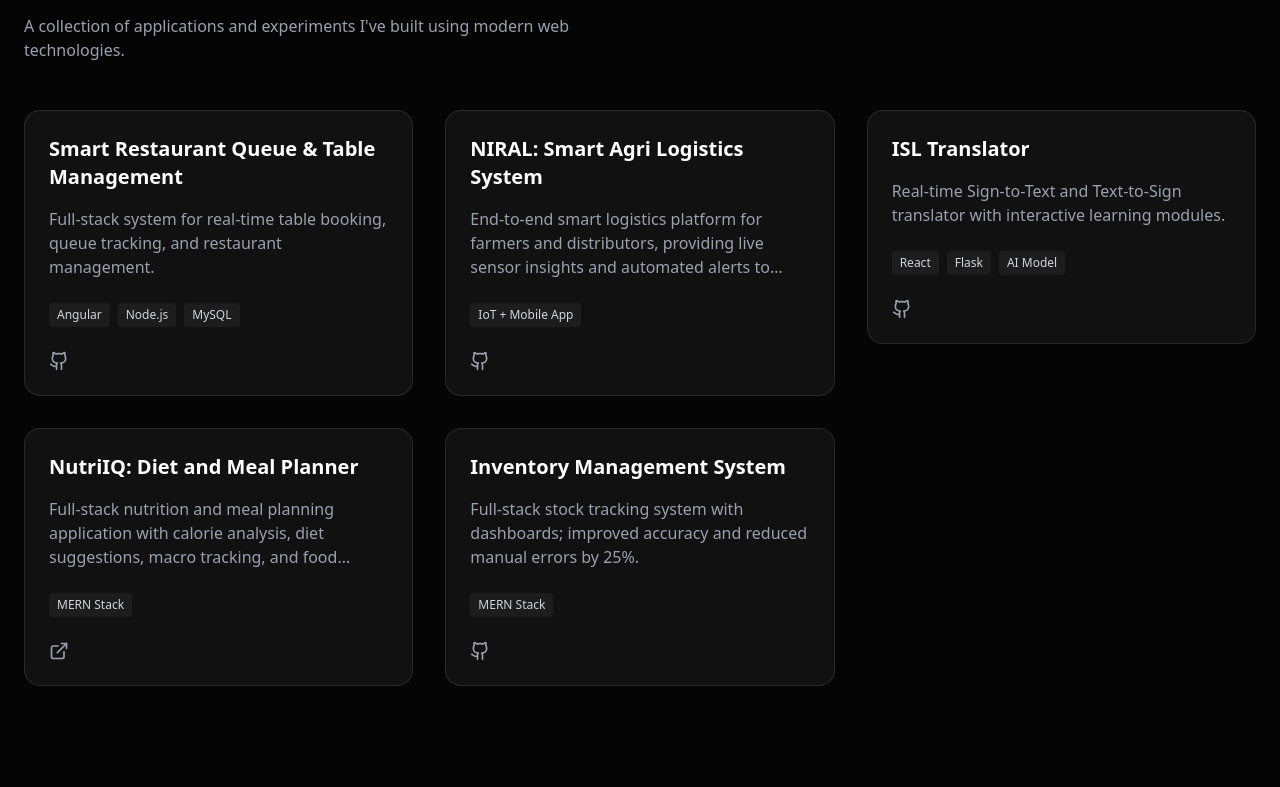
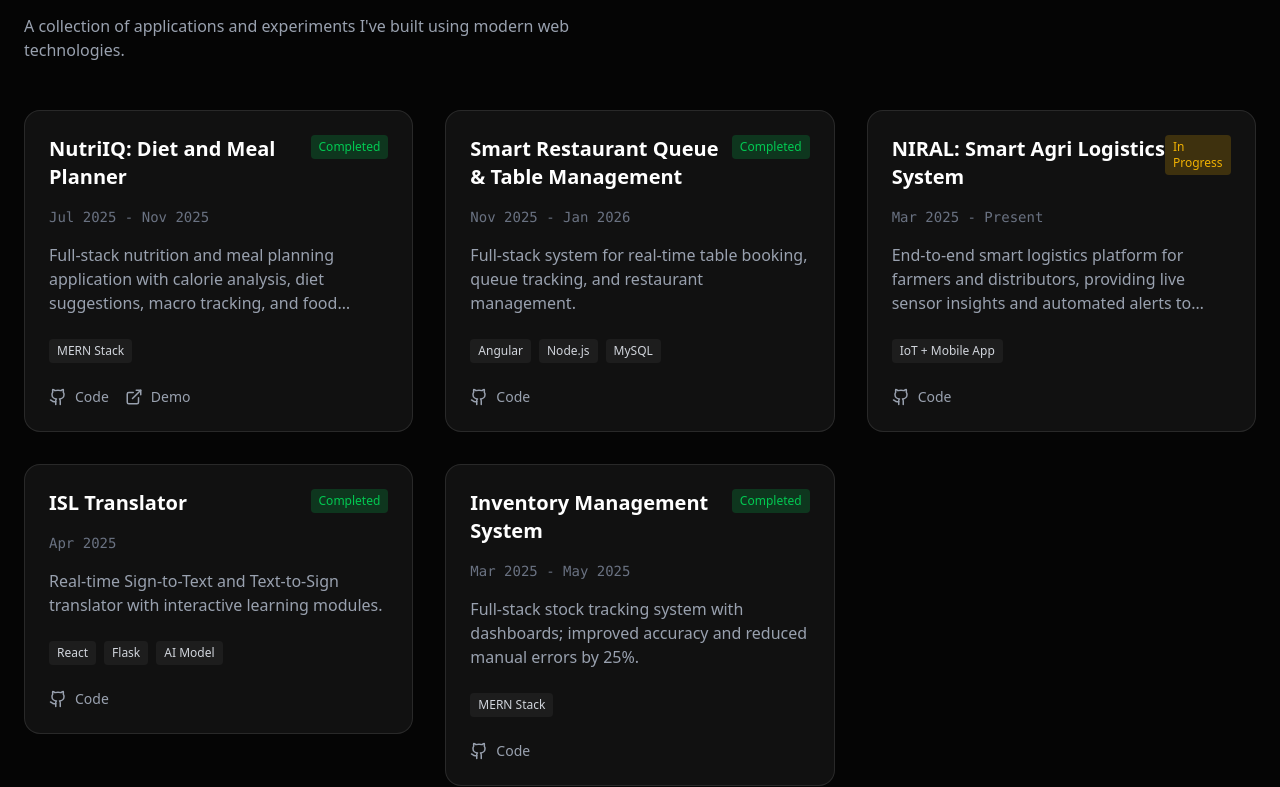
Before and after one commit to nitheesh1122/portfolio, a React (Vite) app: page / in a window 1280 px wide. Shown: the part 1693-2480 px from the top of the page. Built offline with nearby package versions, Linux system fonts and the light colour scheme.

Commit message:
updated project details

```diff
--- a/src/components/sections/Hero.tsx
+++ b/src/components/sections/Hero.tsx
@@ -85,8 +85,23 @@ const Hero = () => {
                     </Reveal>
 
                     {/* Stats / Highlights */}
-                    <Reveal delay={2}>
-                        <div className="mt-20 grid grid-cols-2 md:grid-cols-4 gap-8 border-t border-white/5 pt-10">
+                    {/* Stats / Highlights - Desktop View */}
+                    <div className="hidden md:block">
+                        <Reveal delay={2}>
+                            <div className="mt-20 grid grid-cols-2 md:grid-cols-4 gap-8 border-t border-white/5 pt-10">
+                                <Stat label="Location" value={resume.personal.location} />
+                                <Stat label="Experience" value="Fresh Grad" />
+                                <Stat label="Projects" value={`${resume.projects.length}+ Completed`} />
+                                <Stat label="Focus" value="Full Stack" />
+                            </div>
+                        </Reveal>
+                    </div>
+                </div>
+
+                {/* Stats / Highlights - Mobile View */}
+                <div className="w-full md:hidden order-3">
+                    <Reveal delay={0.5}>
+                        <div className="mt-10 grid grid-cols-2 gap-8 border-t border-white/5 pt-8">
                             <Stat label="Location" value={resume.personal.location} />
                             <Stat label="Experience" value="Fresh Grad" />
                             <Stat label="Projects" value={`${resume.projects.length}+ Completed`} />
--- a/src/components/sections/Projects.tsx
+++ b/src/components/sections/Projects.tsx
@@ -29,7 +29,12 @@ const Projects = () => {
                             >
                                 <div className="flex justify-between items-start mb-4">
                                     <h3 className="text-xl font-bold group-hover:text-blue-400 transition-colors">{project.title}</h3>
+                                    <span className={`px-2 py-1 rounded text-xs font-medium ${project.status === 'In Progress' ? 'bg-yellow-500/20 text-yellow-500' : 'bg-green-500/20 text-green-500'}`}>
+                                        {project.status}
+                                    </span>
                                 </div>
+
+                                <p className="text-sm text-gray-500 mb-4 font-mono">{project.period}</p>
 
                                 <p className="text-gray-400 mb-6 line-clamp-3 flex-1">
                                     {project.description}
@@ -51,9 +56,9 @@ const Projects = () => {
                                                 target="_blank"
                                                 rel="noreferrer"
                                                 onClick={(e) => e.stopPropagation()}
-                                                className="text-gray-400 hover:text-white transition-colors"
+                                                className="text-gray-400 hover:text-white transition-colors flex items-center gap-2 text-sm"
                                             >
-                                                <Github size={20} />
+                                                <Github size={18} /> Code
                                             </a>
                                         )}
                                         {project.link && (
@@ -62,9 +67,9 @@ const Projects = () => {
                                                 target="_blank"
                                                 rel="noreferrer"
                                                 onClick={(e) => e.stopPropagation()}
-                                                className="text-gray-400 hover:text-white transition-colors"
+                                                className="text-gray-400 hover:text-white transition-colors flex items-center gap-2 text-sm"
                                             >
-                                                <ExternalLink size={20} />
+                                                <ExternalLink size={18} /> Demo
                                             </a>
                                         )}
                                     </div>
--- a/src/components/ui/ProjectModal.tsx
+++ b/src/components/ui/ProjectModal.tsx
@@ -71,7 +71,14 @@ const ProjectModal = ({ project, onClose }: ProjectModalProps) => {
 
                 <div className="p-8 md:p-10">
                     <div className="mb-6">
-                        <h2 className="text-3xl md:text-4xl font-bold mb-3">{project.title}</h2>
+                        <div className="flex justify-between items-start mb-2">
+                            <h2 className="text-3xl md:text-4xl font-bold">{project.title}</h2>
+                            <span className={`px-3 py-1 rounded-full text-sm font-medium ${project.status === 'In Progress' ? 'bg-yellow-500/20 text-yellow-500' : 'bg-green-500/20 text-green-500'}`}>
+                                {project.status}
+                            </span>
+                        </div>
+                        <p className="text-gray-400 font-mono mb-4">{project.period}</p>
+
                         <div className="flex flex-wrap gap-2 text-sm text-blue-400 font-medium font-mono">
                             {project.tech.split(',').map((tech) => (
                                 <span key={tech} className="px-3 py-1 bg-blue-500/10 rounded-full border border-blue-500/20">
--- a/src/data/resume.ts
+++ b/src/data/resume.ts
@@ -29,10 +29,22 @@ export const resume = {
   ],
   projects: [
     {
+      title: "NutriIQ: Diet and Meal Planner",
+      tech: "MERN Stack",
+      description:
+        "Full-stack nutrition and meal planning application with calorie analysis, diet suggestions, macro tracking, and food breakdowns.",
+      link: "https://diet-and-meal-planner.vercel.app",
+      github: "https://github.com/nitheesh1122/Diet_and_meal_planner",
+      status: "Completed",
+      period: "Jul 2025 - Nov 2025"
+    },
+    {
       title: "Smart Restaurant Queue & Table Management",
       tech: "Angular, Node.js, MySQL",
       description: "Full-stack system for real-time table booking, queue tracking, and restaurant management.",
       github: "https://github.com/nitheesh1122/Capstone_project",
+      status: "Completed",
+      period: "Nov 2025 - Jan 2026",
       longDescription: `
 ### Objective
 Develop a full-stack web application that enables restaurants to manage table availability, waiting queues, and reservations in real time.
@@ -54,21 +66,18 @@ Develop a full-stack web application that enables restaurants to manage table av
       tech: "IoT + Mobile App",
       description:
         "End-to-end smart logistics platform for farmers and distributors, providing live sensor insights and automated alerts to prevent spoilage during transit.",
-      github: "https://github.com/nitheesh1122/Niral-Smart-Agri-Tracker"
+      github: "https://github.com/nitheesh1122/Niral-Smart-Agri-Tracker",
+      status: "In Progress",
+      period: "Mar 2025 - Present"
     },
     {
       title: "ISL Translator",
       tech: "React, Flask, AI Model",
       description:
         "Real-time Sign-to-Text and Text-to-Sign translator with interactive learning modules.",
-      github: "https://github.com/nitheesh1122/Indian_Sign_language_Translator"
-    },
-    {
-      title: "NutriIQ: Diet and Meal Planner",
-      tech: "MERN Stack",
-      description:
-        "Full-stack nutrition and meal planning application with calorie analysis, diet suggestions, macro tracking, and food breakdowns.",
-      link: "https://diet-and-meal-planner.vercel.app",
+      github: "https://github.com/nitheesh1122/Indian_Sign_language_Translator",
+      status: "Completed",
+      period: "Apr 2025",
     },
     {
       title: "Inventory Management System",
@@ -76,6 +85,8 @@ Develop a full-stack web application that enables restaurants to manage table av
       description:
         "Full-stack stock tracking system with dashboards; improved accuracy and reduced manual errors by 25%.",
       github: "https://github.com/nitheesh1122/Inventory_Management_System",
+      status: "Completed",
+      period: "Mar 2025 - May 2025",
     },
   ] as Project[],
   skills: {
--- a/src/types.ts
+++ b/src/types.ts
@@ -5,4 +5,6 @@ export interface Project {
     longDescription?: string;
     link?: string;
     github?: string;
+    status: string;
+    period: string;
 }
```
